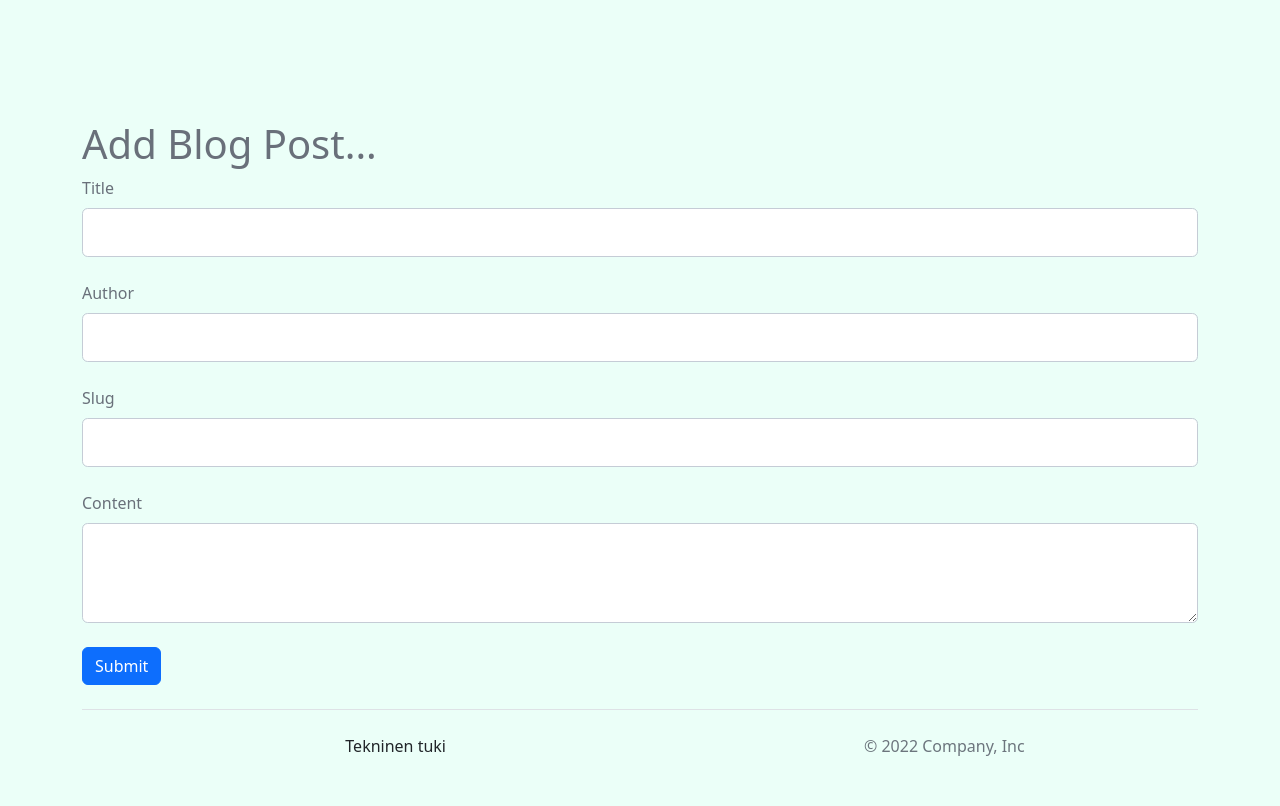
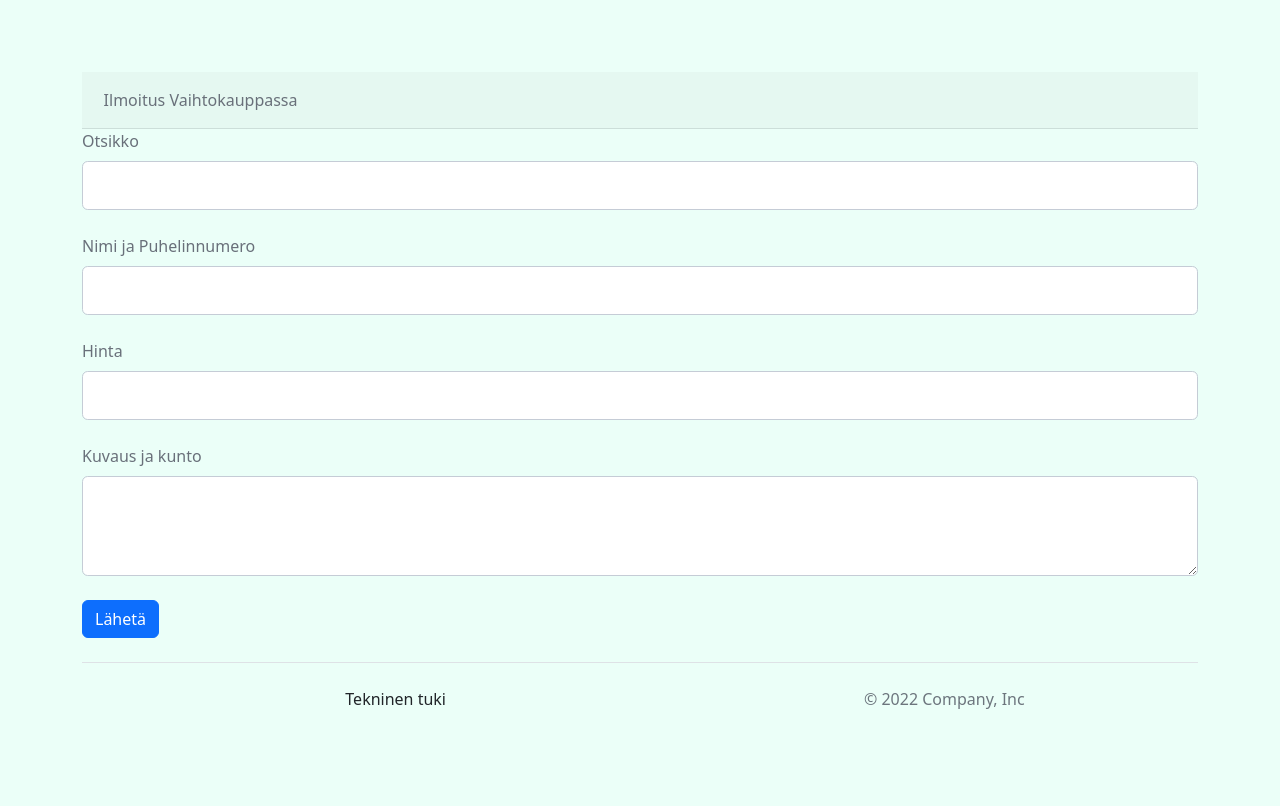
Before and after one commit to annaolme/flask-naapuri, a Flask app: page /add_post in a window 1280 px wide. Shown: the part 109-915 px from the top of the page. After the commit the page ends 818 px from the top, so only its background shows below. Run offline with Flask 2, Linux system fonts and the light colour scheme; the visitor is signed in with stand-in values (Sample User, id 1); some libraries are stand-ins or nearby versions.

Commit message:
vaihtokauppa

```diff
--- a/app.py
+++ b/app.py
@@ -41,18 +41,12 @@ class Posts(db.Model):
 	slug = db.Column(db.String(255))
 
 class PostForm(FlaskForm):
-    title = StringField("Title", validators=[DataRequired()])
-    content = StringField("Content", validators=[DataRequired()], widget=TextArea())
-    author = StringField("Author", validators=[DataRequired()])
-    slug = StringField("Slug", validators=[DataRequired()])
-    submit = SubmitField("Submit")
+    title = StringField("Otsikko", validators=[DataRequired()])
+    content = StringField("Kuvaus ja kunto", validators=[DataRequired()], widget=TextArea())
+    author = StringField("Nimi ja Puhelinnumero", validators=[DataRequired()])
+    slug = StringField("Hinta", validators=[DataRequired()])
+    submit = SubmitField("Lähetä")
 
-# @app.route('/vaihtokauppa')
-# def posts():
-
-#         posts= Posts.query.order_by(Posts.date_posted)
-
-#         return render_template("vaihtokauppa.html", posts=posts)
 
 # Add Post Page
 @app.route('/add_post', methods=['GET', 'POST'])
--- a/templates/add_post.html
+++ b/templates/add_post.html
@@ -7,8 +7,8 @@
         <button type="button" class="btn-close" data-bs-dismiss="alert" aria-label="Sulje"></button>
     </div>
     {% endfor %}
-    <br><br>
-    <h1>Add Blog Post...</h1>
+
+    <div class="card-header">Ilmoitus Vaihtokauppassa</div>
     <form method="POST">
         {{ form.hidden_tag() }} {{ form.title.label(class="form-label") }} {{ form.title(class="form-control") }}
         <br/> {{ form.author.label(class="form-label") }} {{ form.author(class="form-control") }}
```
Also changed, not shown: templates/vaihtokauppa.html (+5 -6 lines).
